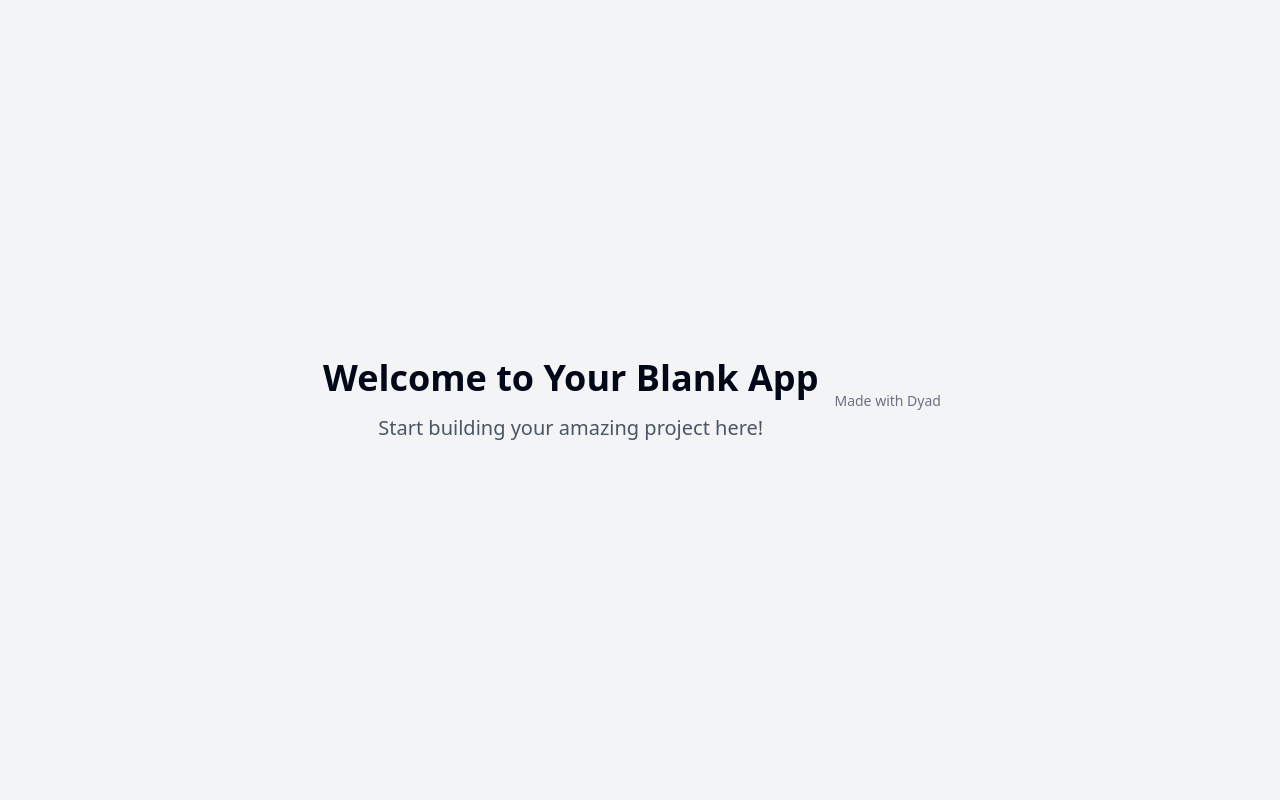
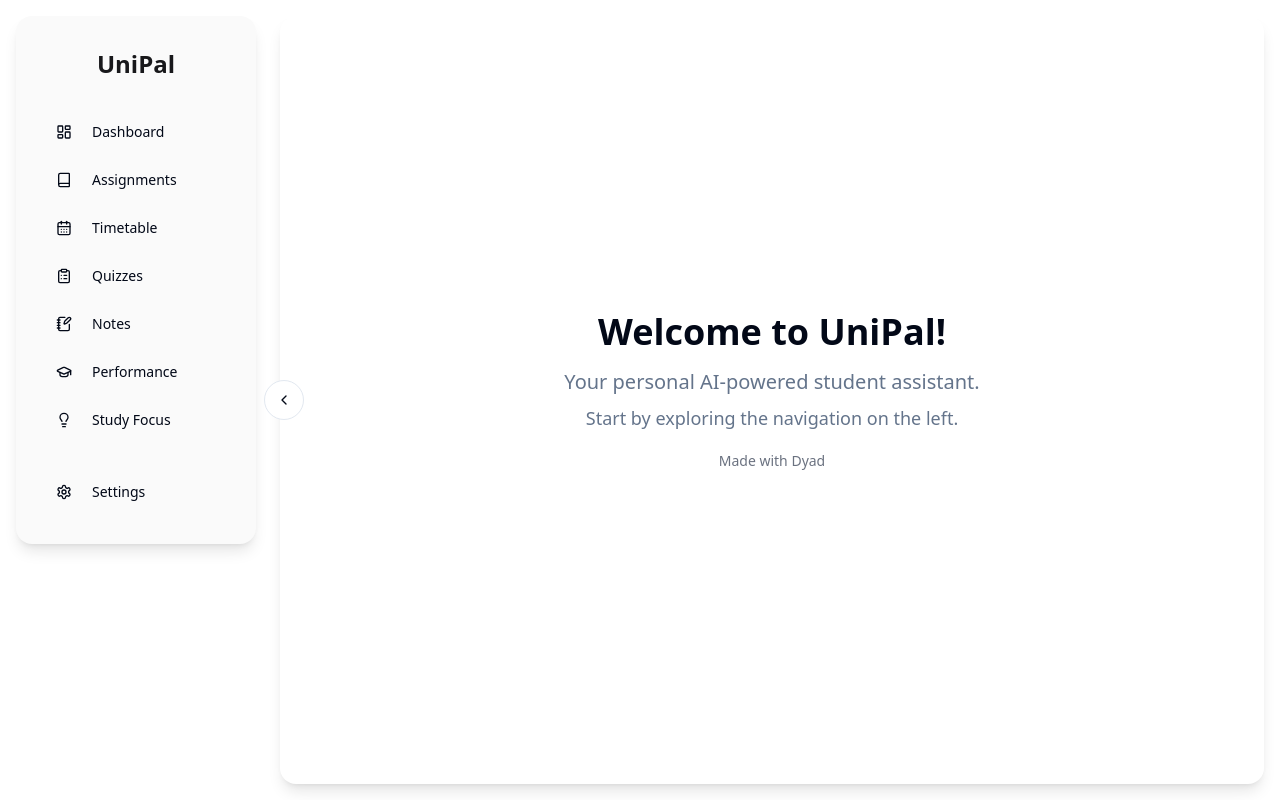
Before and after one commit to meadiljan/Student-AI-Companion, a React (Vite) app: page / in a window 1280 px wide. Built offline with nearby package versions, Linux system fonts and the light colour scheme.

Commit message:
[dyad] wrote 4 file(s), renamed 1 file(s)

```diff
--- a/src/App.tsx
+++ b/src/App.tsx
@@ -3,7 +3,8 @@ import { Toaster as Sonner } from "@/components/ui/sonner";
 import { TooltipProvider } from "@/components/ui/tooltip";
 import { QueryClient, QueryClientProvider } from "@tanstack/react-query";
 import { BrowserRouter, Routes, Route } from "react-router-dom";
-import Index from "./pages/Index";
+import MainLayout from "./components/MainLayout"; // Import the new MainLayout
+import Dashboard from "./pages/Dashboard"; // Renamed from Index
 import NotFound from "./pages/NotFound";
 
 const queryClient = new QueryClient();
@@ -15,9 +16,18 @@ const App = () => (
       <Sonner />
       <BrowserRouter>
         <Routes>
-          <Route path="/" element={<Index />} />
-          {/* ADD ALL CUSTOM ROUTES ABOVE THE CATCH-ALL "*" ROUTE */}
-          <Route path="*" element={<NotFound />} />
+          <Route path="/" element={<MainLayout />}> {/* Use MainLayout here */}
+            <Route index element={<Dashboard />} /> {/* Dashboard as the default child route */}
+            {/* ADD ALL CUSTOM ROUTES ABOVE THE CATCH-ALL "*" ROUTE */}
+            <Route path="/assignments" element={<div>Assignments Page</div>} />
+            <Route path="/timetable" element={<div>Timetable Page</div>} />
+            <Route path="/quizzes" element={<div>Quizzes Page</div>} />
+            <Route path="/notes" element={<div>Notes Page</div>} />
+            <Route path="/performance" element={<div>Performance Page</div>} />
+            <Route path="/study-focus" element={<div>Study Focus Page</div>} />
+            <Route path="/settings" element={<div>Settings Page</div>} />
+            <Route path="*" element={<NotFound />} />
+          </Route>
         </Routes>
       </BrowserRouter>
     </TooltipProvider>
--- /dev/null
+++ b/src/components/MainLayout.tsx
@@ -0,0 +1,52 @@
+"use client";
+
+import React from "react";
+import { Outlet } from "react-router-dom";
+import { Sidebar } from "./Sidebar";
+import { Button } from "@/components/ui/button";
+import { ChevronLeft, ChevronRight } from "lucide-react";
+import { useIsMobile } from "@/hooks/use-mobile";
+
+const MainLayout = () => {
+  const [isCollapsed, setIsCollapsed] = React.useState(false);
+  const isMobile = useIsMobile();
+
+  const toggleSidebar = () => {
+    setIsCollapsed(!isCollapsed);
+  };
+
+  React.useEffect(() => {
+    if (isMobile) {
+      setIsCollapsed(true);
+    } else {
+      setIsCollapsed(false);
+    }
+  }, [isMobile]);
+
+  return (
+    <div className="flex min-h-screen bg-background p-4">
+      <Sidebar isCollapsed={isCollapsed} className="hidden md:flex" />
+      <div
+        className={`relative flex flex-1 flex-col rounded-2xl bg-card p-6 shadow-lg transition-all duration-300 ${
+          isCollapsed ? "md:ml-4" : "md:ml-6"
+        }`}
+      >
+        <Button
+          variant="outline"
+          size="icon"
+          onClick={toggleSidebar}
+          className="absolute -left-4 top-1/2 hidden -translate-y-1/2 rounded-full md:flex"
+        >
+          {isCollapsed ? (
+            <ChevronRight className="h-4 w-4" />
+          ) : (
+            <ChevronLeft className="h-4 w-4" />
+          )}
+        </Button>
+        <Outlet />
+      </div>
+    </div>
+  );
+};
+
+export default MainLayout;
--- /dev/null
+++ b/src/components/Sidebar.tsx
@@ -0,0 +1,136 @@
+"use client";
+
+import React from "react";
+import { Link } from "react-router-dom";
+import { cn } from "@/lib/utils";
+import { Button } from "@/components/ui/button";
+import { ScrollArea } from "@/components/ui/scroll-area";
+import {
+  LayoutDashboard,
+  Book,
+  CalendarDays,
+  ClipboardList,
+  GraduationCap,
+  Lightbulb,
+  NotebookPen,
+  Settings,
+} from "lucide-react";
+
+interface SidebarProps extends React.HTMLAttributes<HTMLDivElement> {
+  isCollapsed: boolean;
+}
+
+const navItems = [
+  {
+    title: "Dashboard",
+    href: "/",
+    icon: LayoutDashboard,
+  },
+  {
+    title: "Assignments",
+    href: "/assignments",
+    icon: Book,
+  },
+  {
+    title: "Timetable",
+    href: "/timetable",
+    icon: CalendarDays,
+  },
+  {
+    title: "Quizzes",
+    href: "/quizzes",
+    icon: ClipboardList,
+  },
+  {
+    title: "Notes",
+    href: "/notes",
+    icon: NotebookPen,
+  },
+  {
+    title: "Performance",
+    href: "/performance",
+    icon: GraduationCap,
+  },
+  {
+    title: "Study Focus",
+    href: "/study-focus",
+    icon: Lightbulb,
+  },
+];
+
+export function Sidebar({ className, isCollapsed }: SidebarProps) {
+  return (
+    <div
+      className={cn(
+        "relative flex h-full flex-col overflow-hidden rounded-2xl bg-sidebar p-4 shadow-lg transition-all duration-300",
+        isCollapsed ? "w-[70px]" : "w-[240px]",
+        className,
+      )}
+    >
+      <div className="flex h-16 items-center justify-center px-4">
+        <h1
+          className={cn(
+            "text-2xl font-bold text-sidebar-primary transition-opacity duration-300",
+            isCollapsed && "opacity-0",
+          )}
+        >
+          UniPal
+        </h1>
+        <h1
+          className={cn(
+            "text-2xl font-bold text-sidebar-primary transition-opacity duration-300",
+            !isCollapsed && "opacity-0 absolute",
+          )}
+        >
+          UP
+        </h1>
+      </div>
+      <ScrollArea className="flex-1 py-4">
+        <nav className="grid items-start gap-2 px-2">
+          {navItems.map((item, index) => (
+            <Link key={index} to={item.href}>
+              <Button
+                variant="ghost"
+                className={cn(
+                  "w-full justify-start rounded-lg",
+                  isCollapsed ? "h-9 px-2" : "h-10 px-4",
+                )}
+              >
+                <item.icon className={cn("h-5 w-5", !isCollapsed && "mr-3")} />
+                <span
+                  className={cn(
+                    "transition-opacity duration-300",
+                    isCollapsed && "opacity-0",
+                  )}
+                >
+                  {item.title}
+                </span>
+              </Button>
+            </Link>
+          ))}
+        </nav>
+      </ScrollArea>
+      <div className="mt-auto px-2 py-4">
+        <Link to="/settings">
+          <Button
+            variant="ghost"
+            className={cn(
+              "w-full justify-start rounded-lg",
+              isCollapsed ? "h-9 px-2" : "h-10 px-4",
+            )}
+          >
+            <Settings className={cn("h-5 w-5", !isCollapsed && "mr-3")} />
+            <span
+              className={cn(
+                "transition-opacity duration-300",
+                isCollapsed && "opacity-0",
+              )}
+            >
+              Settings
+            </span>
+          </Button>
+        </Link>
+      </div>
+    </div>
+  );
+}
--- /dev/null
+++ b/src/pages/Dashboard.tsx
@@ -0,0 +1,22 @@
+import { MadeWithDyad } from "@/components/made-with-dyad";
+
+const Dashboard = () => {
+  return (
+    <div className="flex h-full flex-col items-center justify-center p-4">
+      <div className="text-center">
+        <h1 className="text-4xl font-bold mb-4 text-foreground">
+          Welcome to UniPal!
+        </h1>
+        <p className="text-xl text-muted-foreground">
+          Your personal AI-powered student assistant.
+        </p>
+        <p className="text-lg text-muted-foreground mt-2">
+          Start by exploring the navigation on the left.
+        </p>
+      </div>
+      <MadeWithDyad />
+    </div>
+  );
+};
+
+export default Dashboard;
--- a/src/pages/Index.tsx
+++ /dev/null
@@ -1,19 +0,0 @@
-// Update this page (the content is just a fallback if you fail to update the page)
-
-import { MadeWithDyad } from "@/components/made-with-dyad";
-
-const Index = () => {
-  return (
-    <div className="min-h-screen flex items-center justify-center bg-gray-100">
-      <div className="text-center">
-        <h1 className="text-4xl font-bold mb-4">Welcome to Your Blank App</h1>
-        <p className="text-xl text-gray-600">
-          Start building your amazing project here!
-        </p>
-      </div>
-      <MadeWithDyad />
-    </div>
-  );
-};
-
-export default Index;
```
